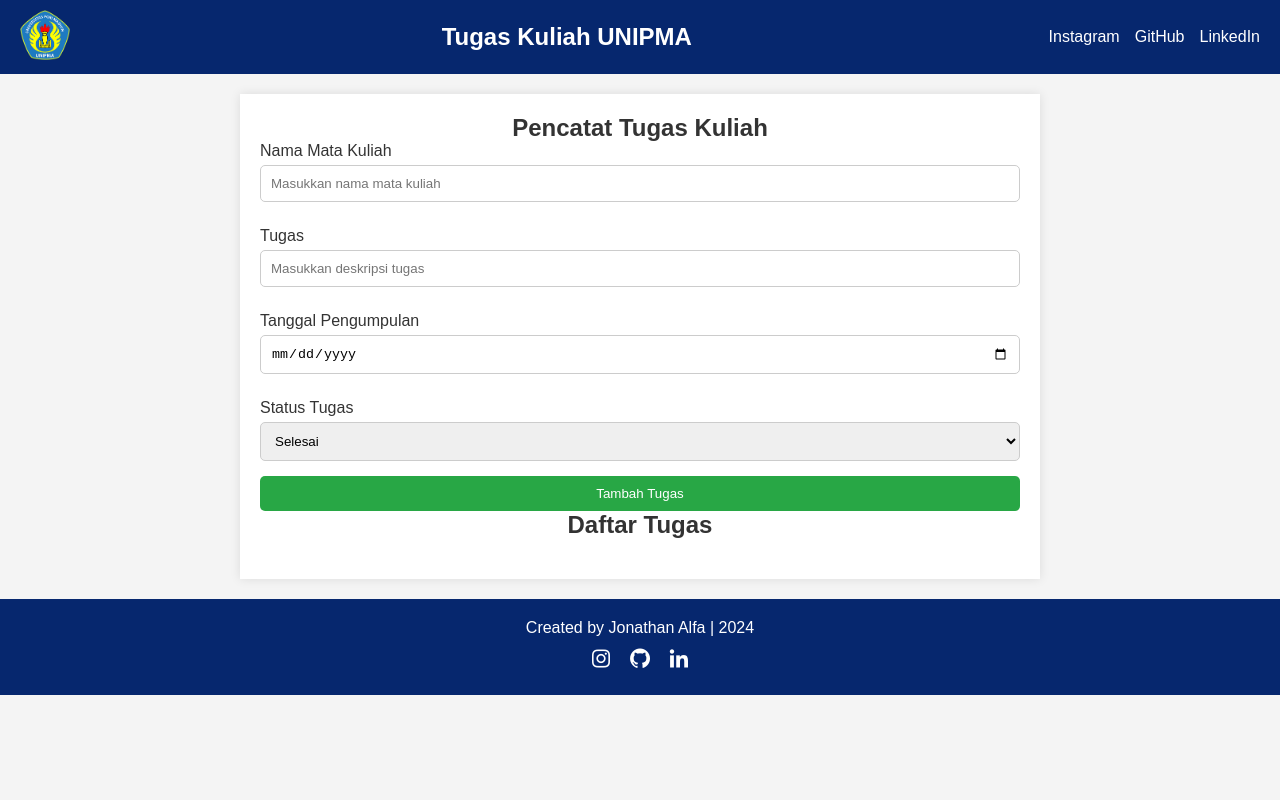
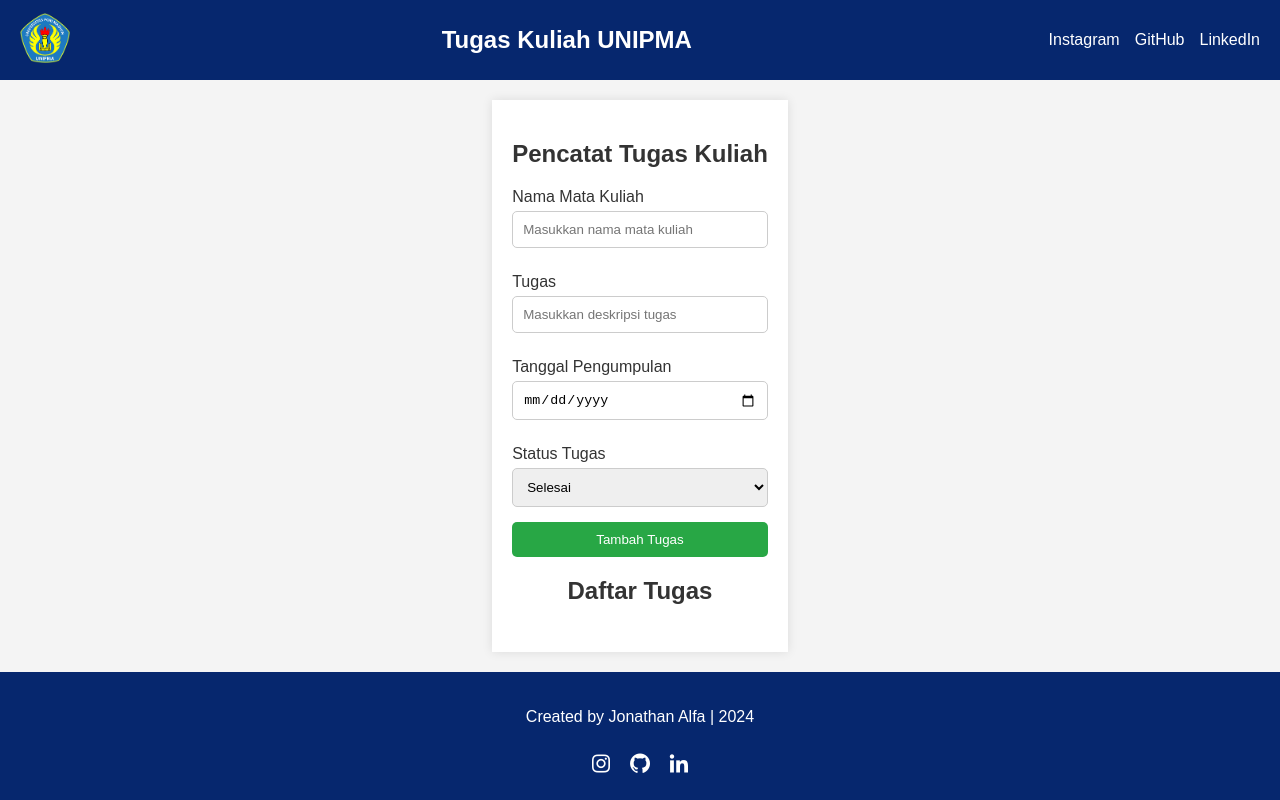
Before and after one commit to jonathanalfa14/pencatatankuliah, a plain HTML site: page index.html in a window 1280 px wide. Drawn offline with nearby package versions, Linux system fonts and the light colour scheme.

Commit message:
fix push

```diff
--- a/style.css
+++ b/style.css
@@ -1,13 +1,21 @@
 * {
-  margin: 0;
-  padding: 0;
   box-sizing: border-box;
+}
+
+html,
+body {
+  margin: 0; /* Menghapus margin default */
+  padding: 0; /* Menghapus padding default */
+  height: 100%; /* Memastikan html dan body memiliki tinggi 100% */
 }
 
 body {
   font-family: Arial, sans-serif;
   background-color: #f4f4f4;
   color: #333;
+  display: flex;
+  flex-direction: column; /* Mengatur layout menjadi kolom */
+  min-height: 100vh; /* Memastikan body memiliki tinggi minimal 100vh */
 }
 
 header {
@@ -61,6 +69,7 @@ header {
   padding: 20px;
   background-color: white;
   box-shadow: 0 0 10px rgba(0, 0, 0, 0.1);
+  flex: 1; /* Memastikan container mengisi ruang yang tersisa */
 }
 
 h2 {
@@ -159,13 +168,11 @@ ul li input[type="checkbox"] {
 
 /* Gaya untuk Footer */
 footer {
-  background-color: #06276e;
-  color: white;
-  text-align: center;
-  padding: 20px 0;
-  position: relative;
-  bottom: 0;
-  width: 100%;
+  background-color: #06276e; /* Warna latar belakang footer */
+  color: white; /* Warna teks footer */
+  text-align: center; /* Mengatur teks di tengah */
+  padding: 20px 0; /* Memberikan jarak atas dan bawah */
+  width: 100%; /* Memastikan footer penuh lebar */
 }
 
 .footer-content {
```
